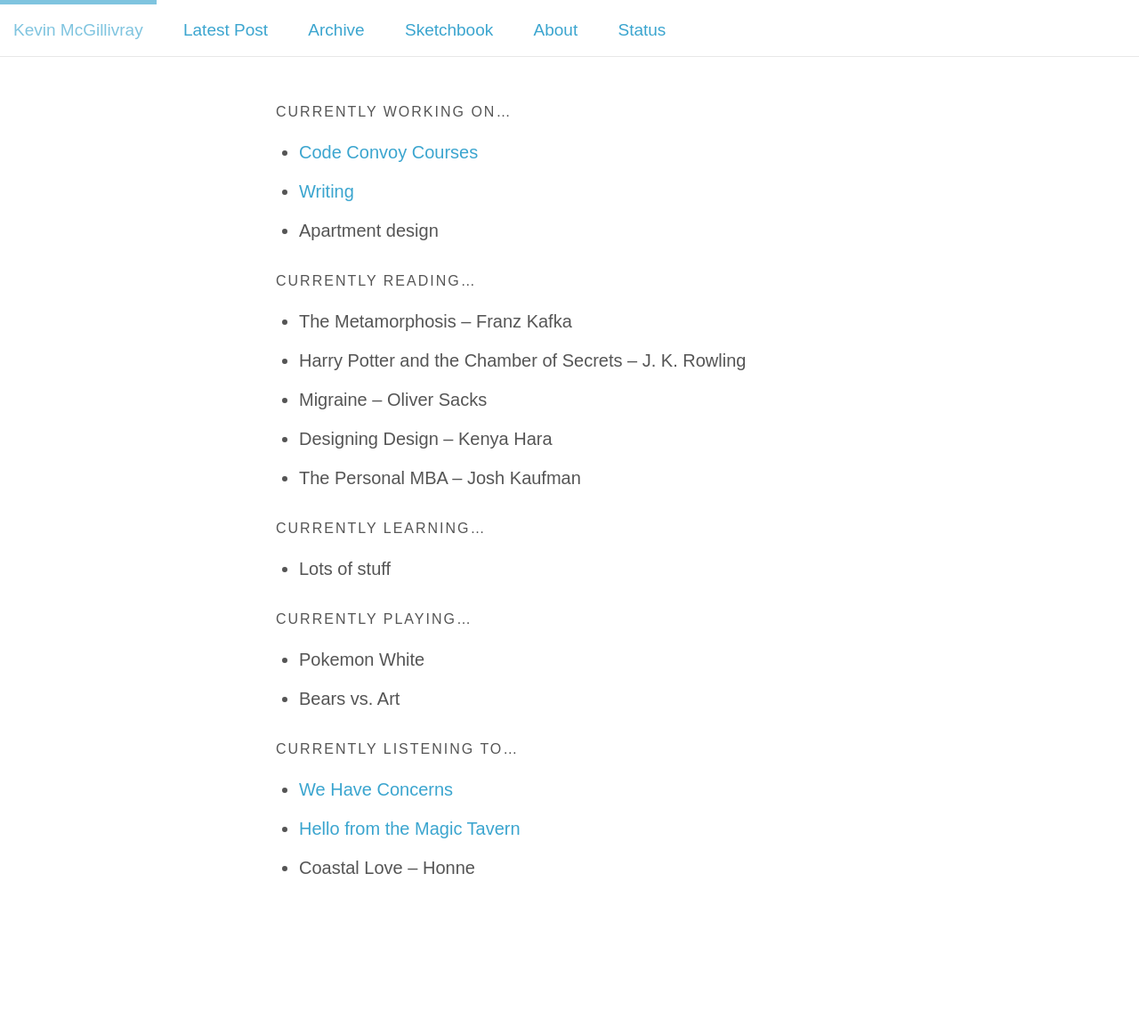
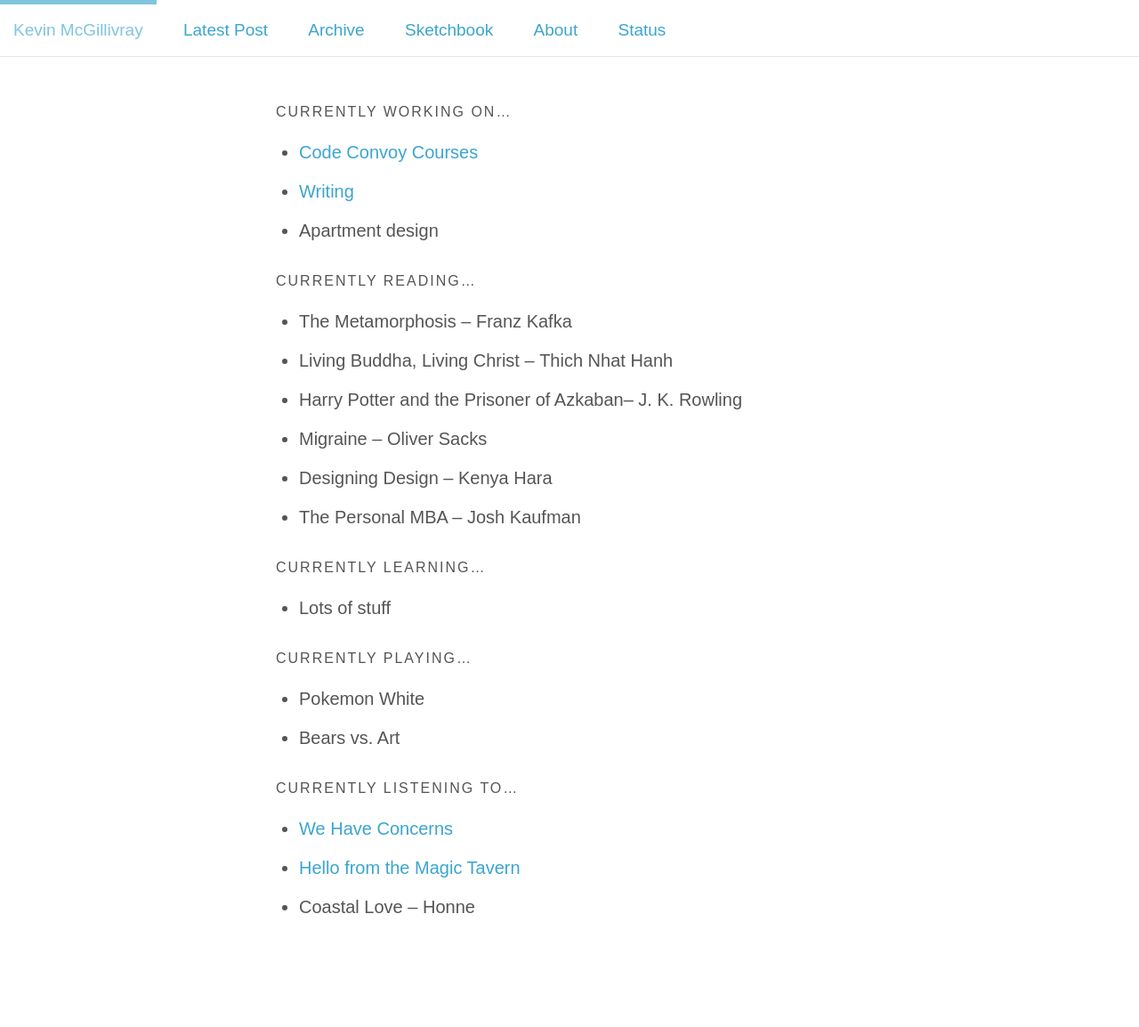
Before and after one commit to kmcgillivray/kmcgillivray.github.io, a Jekyll site: the page built from status/index.md, in a window 1280 px wide. Shown: the whole page at 89% size. Built offline with Jekyll 4.4.1, drawn with Linux system fonts in a browser that asks for light colours; nearby versions of some CDN libraries; before the commit the page ends 1110 px from its top, so only the background shows below that.

Commit message:
Update status

```diff
--- a/status/index.md
+++ b/status/index.md
@@ -12,7 +12,8 @@
 ### Currently reading...
 
 * The Metamorphosis – Franz Kafka
-* Harry Potter and the Chamber of Secrets – J. K. Rowling
+* Living Buddha, Living Christ – Thich Nhat Hanh
+* Harry Potter and the Prisoner of Azkaban– J. K. Rowling
 * Migraine – Oliver Sacks
 * Designing Design – Kenya Hara
 * The Personal MBA – Josh Kaufman
```
